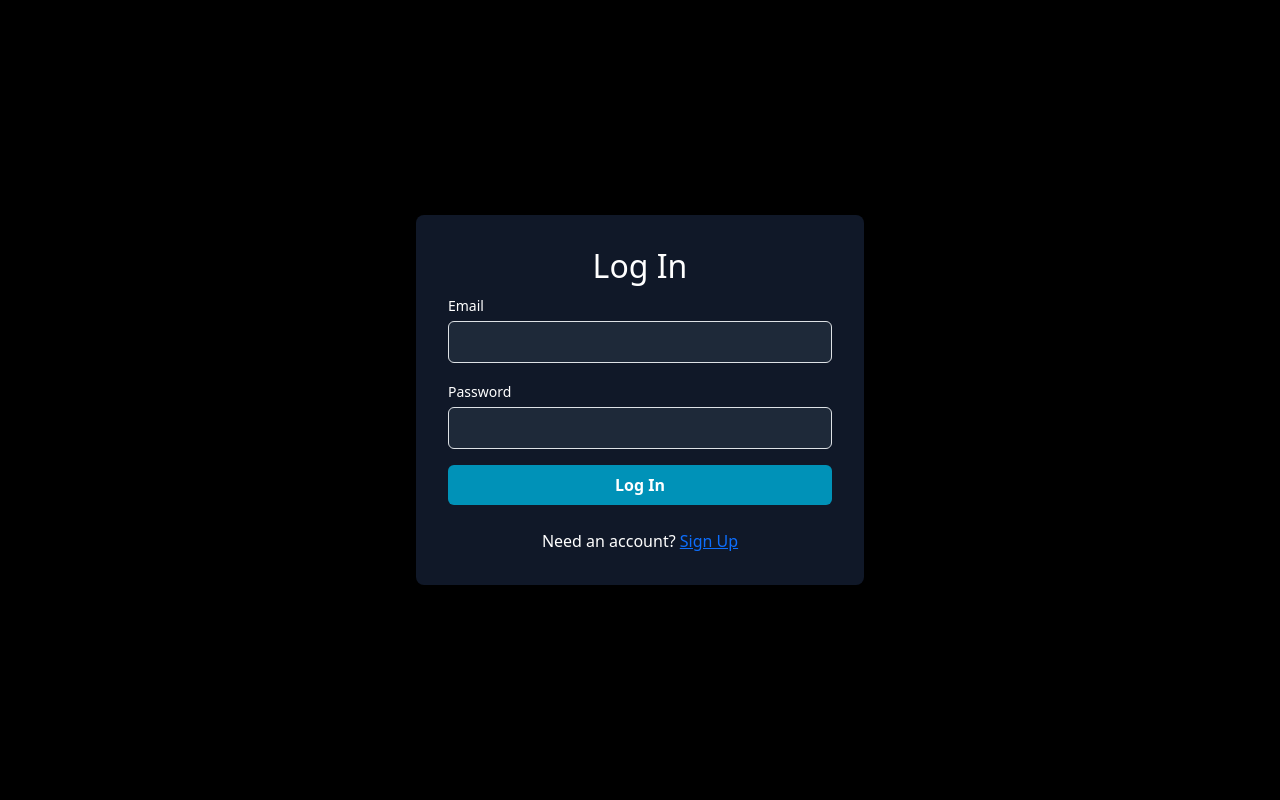
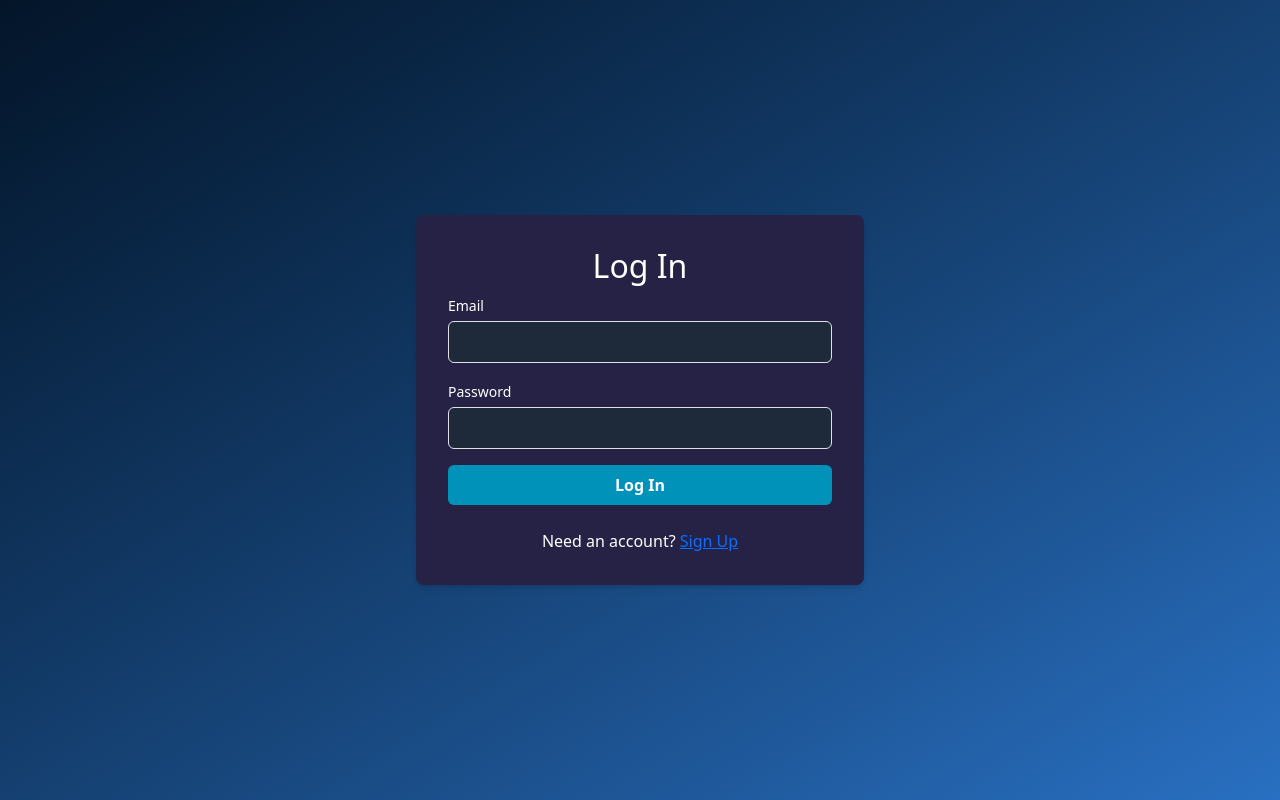
Before and after one commit to RyanCurley01/final_year_project, a React (Vite) app in the folder frontend/: page /login in a window 1280 px wide. Built offline with nearby package versions, Linux system fonts and the light colour scheme; no server answers.

Commit message:
Changed background and login background colors and changed CustomerScreen component logged in name to firstname

```diff
--- a/frontend/src/pages/CustomerScreen.jsx
+++ b/frontend/src/pages/CustomerScreen.jsx
@@ -108,7 +108,7 @@ const CustomerScreen = () => {
       </div>
 
       <div className="mb-4 sm:mb-6">
-        <h2 className="font-bold text-xl sm:text-2xl md:text-3xl text-white mb-4 sm:mb-6">Welcome, {user?.accountName || user?.firstName || 'Customer'}!</h2>
+        <h2 className="font-bold text-xl sm:text-2xl md:text-3xl text-white mb-4 sm:mb-6">Welcome, {(user?.accountName?.split(' ')[0]) || user?.firstName || 'Customer'}!</h2>
         <p className="text-gray-400 text-sm sm:text-base">Explore our collection of electronic music</p>
       </div>
 
--- a/frontend/src/pages/Login.jsx
+++ b/frontend/src/pages/Login.jsx
@@ -76,8 +76,8 @@ export default function Login() {
   }
 
   return (
-    <div className="flex flex-col items-center justify-center min-h-screen bg-black text-white">
-      <div className="w-full max-w-md p-8 space-y-6 bg-gray-900 rounded-lg shadow-md">
+    <div className="flex flex-col items-center justify-center min-h-screen bg-gradient-to-br from-[#041529] to-[#2970c2] text-white">
+      <div className="w-full max-w-md p-8 space-y-6 bg-gradient-to-br bg-[#252246] rounded-lg shadow-md">
         <h2 className="text-3xl font-bold text-center">Log In</h2>
         {error && <div className="p-3 text-red-500 bg-red-100 rounded">{error}</div>}
         <form onSubmit={handleSubmit} className="space-y-4">
```
